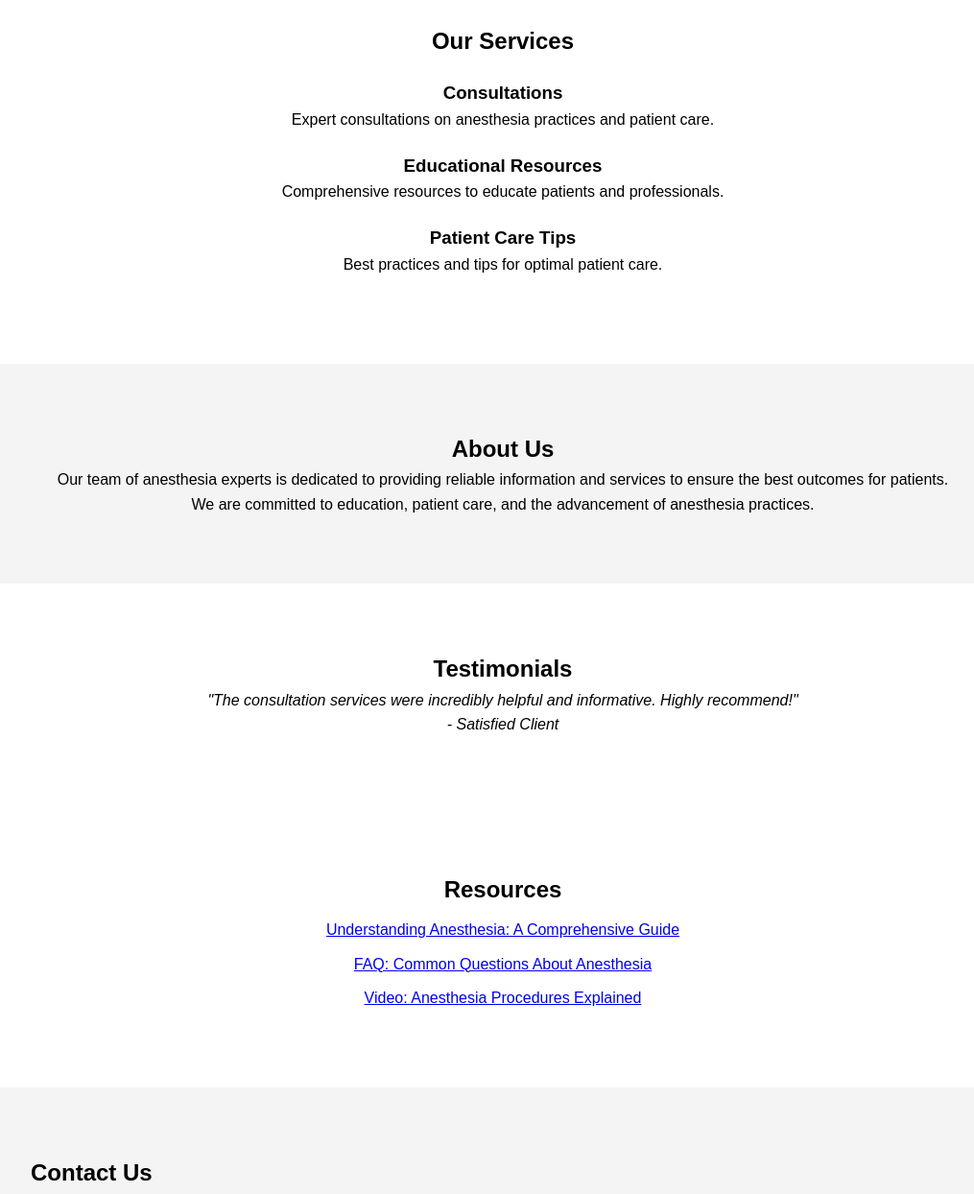
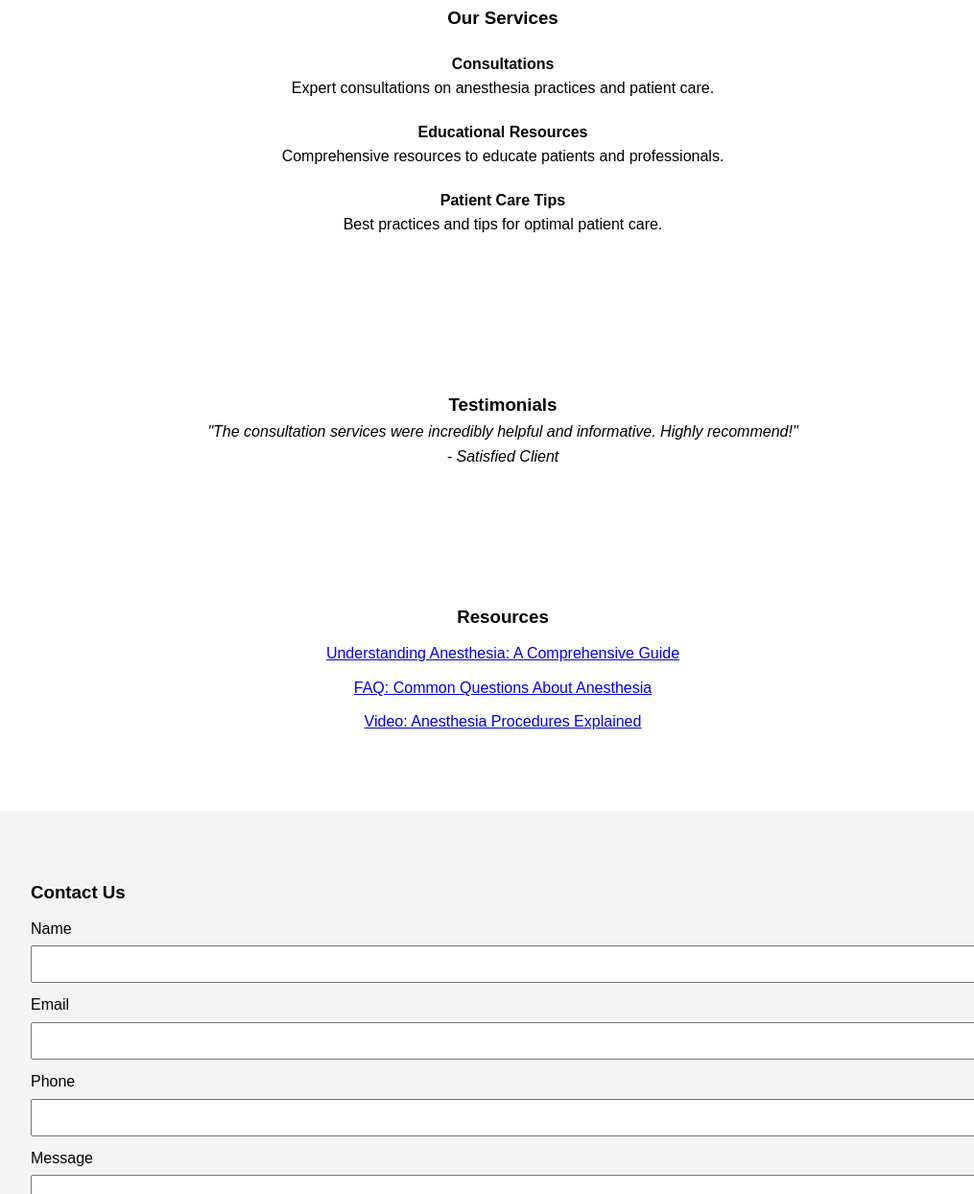
Before and after one commit to rnpacifique/CODSOFT, a plain HTML site: page WebDevelopment/LandingPage/index.html in a window 1280 px wide. Shown: the part 516-1760 px from the top of the page at 96% size, without its empty margins (116-1131 px from the left). Drawn offline with Linux system fonts and the light colour scheme.

Commit message:
landing page edit

```diff
--- a/WebDevelopment/LandingPage/index.html
+++ b/WebDevelopment/LandingPage/index.html
@@ -1,16 +1,16 @@
 <!DOCTYPE html>
 <html lang="en">
 <head>
-    <meta charset="UTF-8">
-    <meta name="viewport" content="width=device-width, initial-scale=1.0">
+    <meta charset="UTF-7">
+    <meta name="viewport" content="width=device-width, initial-scale=2.0">
     <title>Anesthesia Information Services</title>
     <link rel="stylesheet" href="styles.css">
 </head>
 <body>
-    <!-- Header -->
+
     <header>
         <div class="container">
-            <h1 class="logo">Anesthesia Info</h1>
+            <h2 class="logo">Anesthesia Info</h1>
             <nav>
                 <ul>
                     <li><a href="#home">Home</a></li>
@@ -22,47 +22,40 @@
         </div>
     </header>
 
-    <!-- Hero Section -->
+
     <section id="home" class="hero">
         <div class="container">
-            <h1>Comprehensive Anesthesia Information and Services</h1>
+            <h2>Comprehensive Anesthesia Information and Services</h1>
             <p>Expert guidance and resources for all your anesthesia needs</p>
             <a href="#services" class="cta-button">Learn More</a>
         </div>
     </section>
 
-    <!-- Services Section -->
+
     <section id="services" class="services">
         <div class="container">
-            <h2>Our Services</h2>
+            <h3>Our Services</h2>
             <div class="service">
-                <h3>Consultations</h3>
+                <h4>Consultations</h3>
                 <p>Expert consultations on anesthesia practices and patient care.</p>
             </div>
             <div class="service">
-                <h3>Educational Resources</h3>
+                <h4>Educational Resources</h3>
                 <p>Comprehensive resources to educate patients and professionals.</p>
             </div>
             <div class="service">
-                <h3>Patient Care Tips</h3>
+                <h4>Patient Care Tips</h3>
                 <p>Best practices and tips for optimal patient care.</p>
             </div>
         </div>
     </section>
 
-    <!-- About Us Section -->
-    <section id="about" class="about">
-        <div class="container">
-            <h2>About Us</h2>
-            <p>Our team of anesthesia experts is dedicated to providing reliable information and services to ensure the best outcomes for patients.</p>
-            <p>We are committed to education, patient care, and the advancement of anesthesia practices.</p>
-        </div>
-    </section>
+
 
     <!-- Testimonials Section -->
     <section id="testimonials" class="testimonials">
         <div class="container">
-            <h2>Testimonials</h2>
+            <h3>Testimonials</h2>
             <blockquote>
                 <p>"The consultation services were incredibly helpful and informative. Highly recommend!"</p>
                 <cite>- Satisfied Client</cite>
@@ -73,7 +66,7 @@
     <!-- Resources Section -->
     <section id="resources" class="resources">
         <div class="container">
-            <h2>Resources</h2>
+            <h3>Resources</h2>
             <ul>
                 <li><a href="#">Understanding Anesthesia: A Comprehensive Guide</a></li>
                 <li><a href="#">FAQ: Common Questions About Anesthesia</a></li>
@@ -85,7 +78,7 @@
     <!-- Contact Form -->
     <section id="contact" class="contact">
         <div class="container">
-            <h2>Contact Us</h2>
+            <h3>Contact Us</h2>
             <form action="submit_form.php" method="post">
                 <div class="form-group">
                     <label for="name">Name</label>
```
Also changed, not shown: WebDevelopment/LandingPage/styles.css (line endings or trailing spaces).
